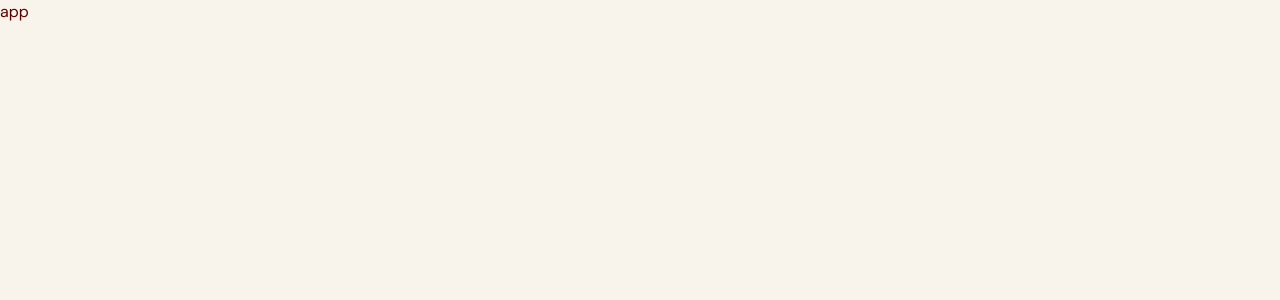
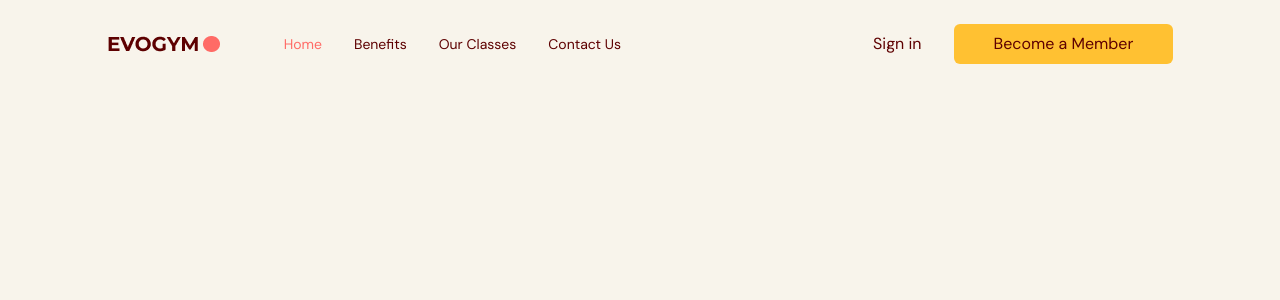
Before and after one commit to EmiReese/EvolveFitness, a React (Vite) app: page / in a window 1280 px wide. Shown: the top 300 px of the page. Built offline with nearby package versions, Linux system fonts and the light colour scheme.

Commit message:
added a nav bar

```diff
--- a/src/App.tsx
+++ b/src/App.tsx
@@ -1,8 +1,30 @@
+import Navbar from "../src/scenes/navbar";
+import { useEffect, useState } from "react";
+import { SelectedPage } from "./shared/types";
+
 function App() {
+
+  const [selectedPage, setSelectedPage] = useState(SelectedPage.Home);
+  const [isTopOfPage, setIsTopOfPage] = useState<boolean>(true);
+
+  useEffect(() => {
+    const handleScroll = () => {
+      if (window.scrollY === 0) {
+        setIsTopOfPage(true);
+        setSelectedPage(SelectedPage.Home);
+      }
+      if (window.scrollY !== 0) setIsTopOfPage(false);
+    }
+    window.addEventListener("scroll", handleScroll);
+    return () => window.removeEventListener("scroll", handleScroll)
+  }, []);
 
   return (
    <div className='app bg-gray-20'>
-    app
+    <Navbar
+    isTopOfPage = {isTopOfPage}
+    selectedPage={selectedPage}
+    setSelectedPage={setSelectedPage}/>
    </div>
   )
 }
--- /dev/null
+++ b/src/hooks/useMediaQuery.ts
@@ -0,0 +1,19 @@
+import { useState, useEffect } from "react";
+
+const useMediaQuery = (query: string) => {
+  const [matches, setMatches] = useState(false);
+
+  useEffect(() => {
+    const media = window.matchMedia(query);
+    if (media.matches !== matches) {
+      setMatches(media.matches);
+    }
+    const listener = () => setMatches(media.matches);
+    window.addEventListener("resize", listener);
+    return () => window.removeEventListener("resize", listener);
+  }, [matches, query]);
+
+  return matches;
+};
+
+export default useMediaQuery;
--- /dev/null
+++ b/src/scenes/navbar/Link.tsx
@@ -0,0 +1,26 @@
+import { SelectedPage } from "../../shared/types";
+import AnchorLink from "react-anchor-link-smooth-scroll";
+
+type Props = {
+  page: string;
+  selectedPage: SelectedPage;
+  setSelectedPage: (value: SelectedPage) => void;
+};
+
+const Link = ({ page, selectedPage, setSelectedPage }: Props) => {
+  const lowerCasePage = page.toLowerCase().replace(/ /g, "") as SelectedPage;
+
+  return (
+    <AnchorLink
+      className={`${selectedPage === lowerCasePage ? "text-primary-500" : ""}
+        transition duration-500 hover:text-primary-300
+      `}
+      href={`#${lowerCasePage}`}
+      onClick={() => setSelectedPage(lowerCasePage)}
+    >
+      {page}
+    </AnchorLink>
+  );
+};
+
+export default Link;
--- /dev/null
+++ b/src/scenes/navbar/index.tsx
@@ -0,0 +1,112 @@
+import { useState } from 'react';
+import { Bars3Icon, XMarkIcon } from "@heroicons/react/24/solid";
+import Logo from "@/assets/Logo.png";
+import Link from './Link';
+import { SelectedPage } from '../../shared/types';
+import useMediaQuery from '../../hooks/useMediaQuery';
+import ActionButton from '../../shared/ActionButton';
+type Props = {
+    isTopOfPage: boolean;
+    selectedPage: SelectedPage;
+    setSelectedPage: (value: SelectedPage) => void;
+}
+
+const Navbar = ({isTopOfPage, selectedPage, setSelectedPage}: Props) => {
+
+    const flexBetween = "flex items-center justify-between";
+    const isAboveMediumScreens = useMediaQuery('(min-width: 1060px)')
+    const [isMenuToggled, setIsMenuToggled] = useState<boolean>(false);
+    const navbarBackground = isTopOfPage ? "" : "bg-primary-100 drop-shadow"
+  return (
+    <nav>
+        <div className={`${navbarBackground} ${flexBetween} fixed top-0 z-30 w-full py-6`}>
+            <div className={`${flexBetween} mx-auto w-5/6`}>
+                <div className={`${flexBetween} w-full gap-16`}>
+
+                    {/* left side */}
+                    <img alt="logo" src={Logo}/>
+
+                    {/* right side */}
+                   { isAboveMediumScreens ? (
+                   <div className={`${flexBetween} w-full `}>
+                        <div className={`${flexBetween} gap-8 text-sm`}>
+                            <Link
+                            page="Home"
+                            selectedPage={selectedPage}
+                            setSelectedPage={setSelectedPage}
+                            />
+                            <Link
+                            page="Benefits"
+                            selectedPage={selectedPage}
+                            setSelectedPage={setSelectedPage}
+                             />
+                            <Link
+                            page="Our Classes"
+                            selectedPage={selectedPage}
+                            setSelectedPage={setSelectedPage}
+                            />
+                            <Link
+                            page="Contact Us"
+                            selectedPage={selectedPage}
+                            setSelectedPage={setSelectedPage}
+                            />
+                        </div>
+
+                        <div className={`${flexBetween} gap-8 `}>
+                            <p>Sign in</p>
+                            <ActionButton setSelectedPage={setSelectedPage}>Become a Member</ActionButton>
+                        </div>
+                    </div>
+                     ) : (
+                        <button className='rounded-full bg-secondary-500 p-2'
+                        onClick= {()=> setIsMenuToggled(!isMenuToggled)}>
+                            <Bars3Icon className='h-6 w-6 text-white'/>
+                        </button>
+                        )}
+                </div>
+
+            </div>
+
+        </div>
+        {/* mobile menu modal */}
+
+        {!isAboveMediumScreens && isMenuToggled && (
+            <div className='fixed right-0 bottom-0 z-40 h-full w-[300px] bg-primary-100 drop-shadow-xl'>
+                {/* CLOSE ICON */}
+                <div className='flex justify-end p-12'>
+                    <button onClick={()=> setIsMenuToggled(!isMenuToggled)}>
+                        <XMarkIcon className='h-6 w-6 text-gray-400'/>
+                    </button>
+                </div>
+
+                {/* MENU ITEMS */}
+                <div className={"ml-[33%] flex flex-col gap-10 text-2xl"}>
+                            <Link
+                            page="Home"
+                            selectedPage={selectedPage}
+                            setSelectedPage={setSelectedPage}
+                            />
+                            <Link
+                            page="Benefits"
+                            selectedPage={selectedPage}
+                            setSelectedPage={setSelectedPage}
+                             />
+                            <Link
+                            page="Our Classes"
+                            selectedPage={selectedPage}
+                            setSelectedPage={setSelectedPage}
+                            />
+                            <Link
+                            page="Contact Us"
+                            selectedPage={selectedPage}
+                            setSelectedPage={setSelectedPage}
+                            />
+                        </div>
+
+            </div>
+        )}
+    </nav>
+  )
+}
+
+export default Navbar
--- /dev/null
+++ b/src/shared/ActionButton.tsx
@@ -0,0 +1,22 @@
+import AnchorLink from "react-anchor-link-smooth-scroll";
+import React from "react";
+import { SelectedPage } from "./types";
+
+type Props = {
+    children: React.ReactNode;
+    setSelectedPage: (value: SelectedPage) => void;
+}
+
+const ActionButton = ({ children, setSelectedPage }: Props) => {
+  return (
+    <AnchorLink
+        className="rounded-md bg-secondary-500 px-10 py-2 hover:bg-primary-500 hover:text-white"
+        onClick= {()=> setSelectedPage(SelectedPage.ContactUs)}
+        href="#contactus"
+    >
+        {children}
+    </AnchorLink>
+  )
+}
+
+export default ActionButton
--- /dev/null
+++ b/src/shared/types.ts
@@ -0,0 +1,7 @@
+export
+enum SelectedPage {
+  Home ="home",
+  Benefits = "benefits",
+  OurClasses = "ourclasses",
+  ContactUs = "contactus",
+}
```
